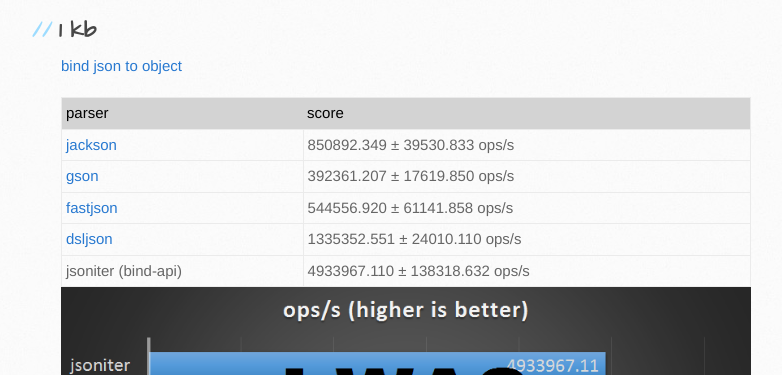
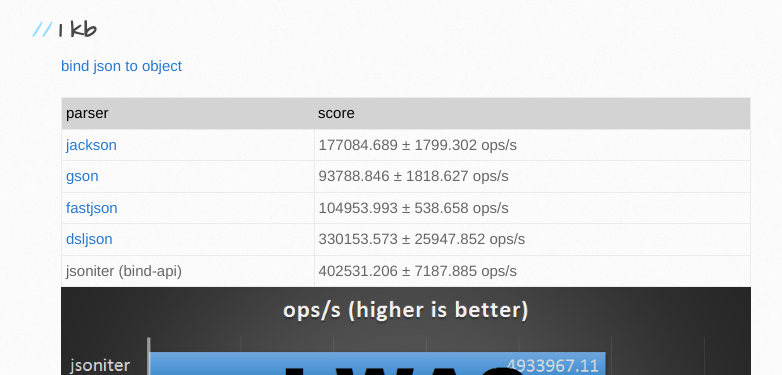
Before and after one commit to json-iterator/json-iterator.github.io, a Jekyll site: the page built from benchmark.md, in a window 1280 px wide and 900 px high, scrolled down 1135 px. Shown: the part 124-499 px from the top of the window, without its empty margins (109-891 px from the left). Built offline with Jekyll 4.4.1, drawn with Linux system fonts in a browser that asks for light colours; comment, search, counter and statistics services are not loaded.

Commit message:
Update benchmark.md

```diff
--- a/benchmark.md
+++ b/benchmark.md
@@ -29,11 +29,11 @@
 
 | parser | score |
 | ---    | ---   |
-| [jackson]  | 850892.349 ± 39530.833  ops/s |
-| [gson]     | 392361.207 ± 17619.850  ops/s |
-| [fastjson] | 544556.920 ± 61141.858  ops/s |
-| [dsljson]  | 1335352.551 ± 24010.110  ops/s |
-| jsoniter (bind-api) | 4933967.110 ± 138318.632  ops/s |
+| [jackson]  | 177084.689 ±  1799.302  ops/s |
+| [gson]     | 93788.846 ±  1818.627  ops/s |
+| [fastjson] | 104953.993 ±   538.658  ops/s |
+| [dsljson]  | 330153.573 ± 25947.852  ops/s |
+| jsoniter (bind-api) | 402531.206 ±  7187.885  ops/s |
 
 ![java1](http://jsoniter.com/benchmarks/java1.png)
 
```
